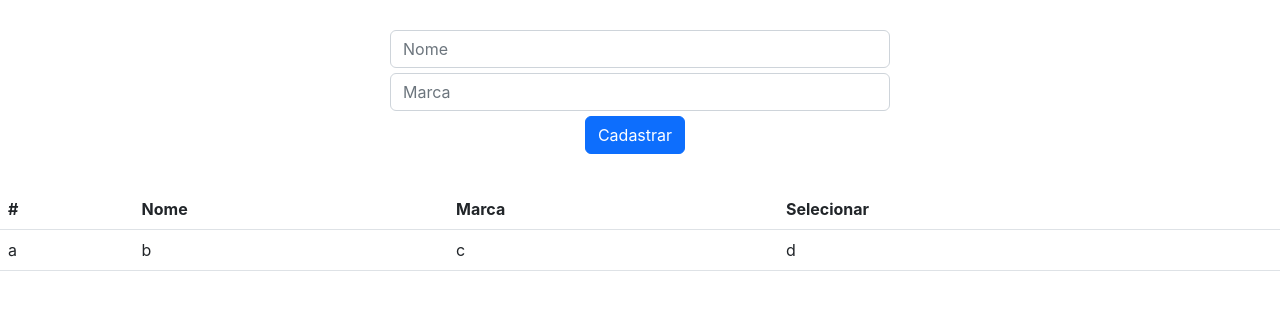
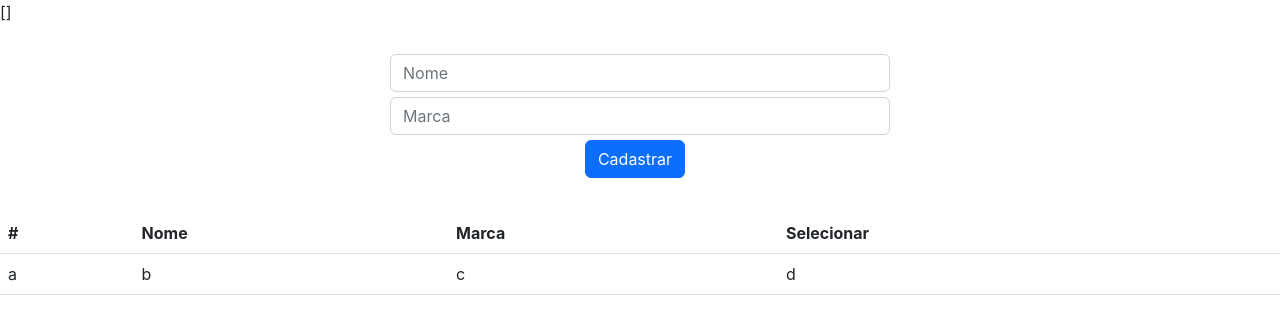
Before and after one commit to antoniomarcelino/curso-spring-react-ralf-lima, a React (Create React App) app in the folder front/: page / in a window 1280 px wide. Shown: the top 334 px of the page. Built offline with nearby package versions, Linux system fonts and the light colour scheme; no server answers; the HTML template or start-up script is replaced by a standard one.

Commit message:
Obtendo os produtos

```diff
--- a/front/src/App.js
+++ b/front/src/App.js
@@ -1,14 +1,25 @@
-import { useState } from 'react';
+import { useEffect, useState } from 'react';
 import './App.css';
 import Formulario from './Formulario';
 import Tabela from './Tabela';
 
 function App() {
 
-  const [btnCadastrar, setBtnCadastrar] = useState(true);
+  // UseState
+  const [btnCadastrar, setBtnCadastrar] = useState(true)
+  const [produtos, setProdutos] = useState([])
 
+  // UseEffect
+  useEffect(()=>{
+    fetch("http://localhost:8080/listar")
+    .then(retorno => retorno.json())
+    .then(retorno_convertido => setProdutos(retorno_convertido))
+  }, [])
+
+  // Retorno
   return (
     <div>
+      <p>{JSON.stringify(produtos)}</p>
       <Formulario botao={btnCadastrar}/>
       <Tabela />
     </div>
```
